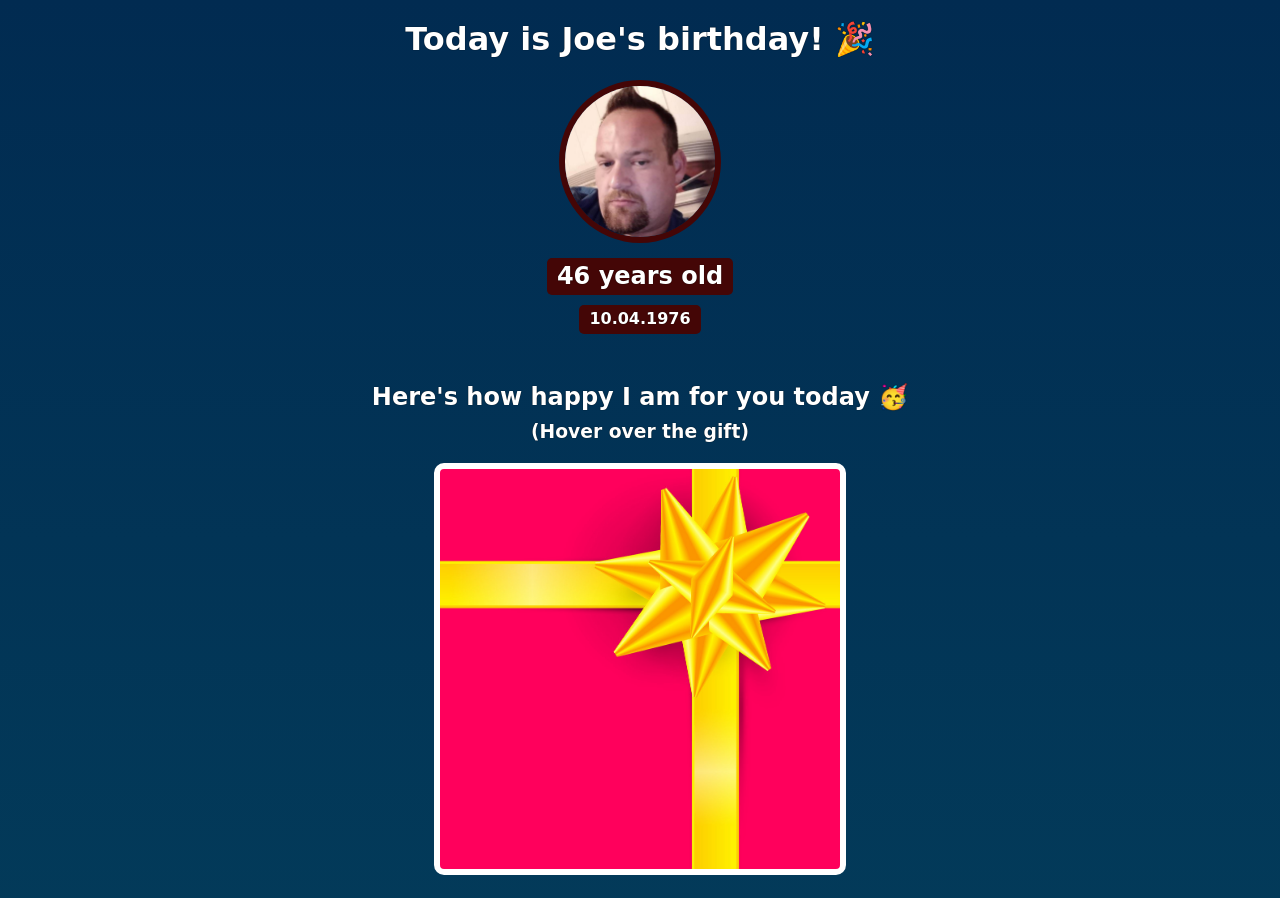
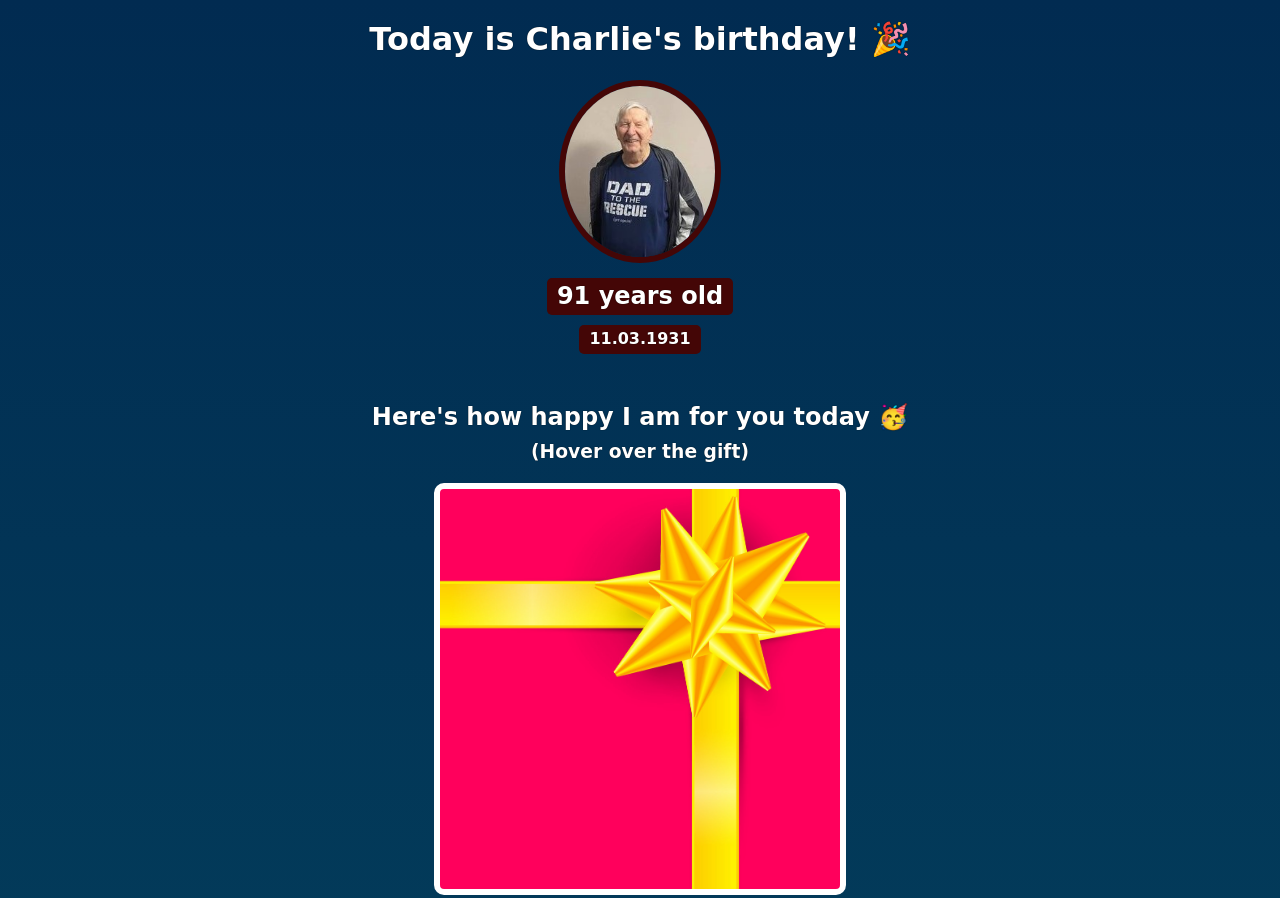
Before and after one commit to SuperJamey/business-card, a plain HTML site: page birthday.html in a window 1280 px wide. Shown: the top 898 px of the page. Drawn offline with nearby package versions, Linux system fonts and the light colour scheme; a web font is replaced by a local one.

Commit message:
Updated birthday for Charlie

```diff
--- a/birthday.html
+++ b/birthday.html
@@ -8,10 +8,10 @@
     </head>
     <body>
         <div id="header">
-            <h1>Today is Joe's birthday! 🎉</h1>
-            <img id="bff-img" src="images/JoeT.jpg">
-            <h2 id="bday-age">46 years old</h2>
-            <h4 id="bday-date">10.04.1976</h4>
+            <h1>Today is Charlie's birthday! 🎉</h1>
+            <img id="bff-img" src="images/Charlie.jpg">
+            <h2 id="bday-age">91 years old</h2>
+            <h4 id="bday-date">11.03.1931</h4>
         </div>
 
         <div class="gift-section">
```
Also changed, not shown: images/268994-Quad-Cities.jpg (added), images/Charlie.jpg (added), images/EastVillage.jpg (added), images/Museum.jpg (added), images/OS_QuadCities.jpg (added), images/RiverBandits.jpg (added), images/farmersmarket.jpg (added), images/genius.gif, images/happy.gif, 2 other files.
